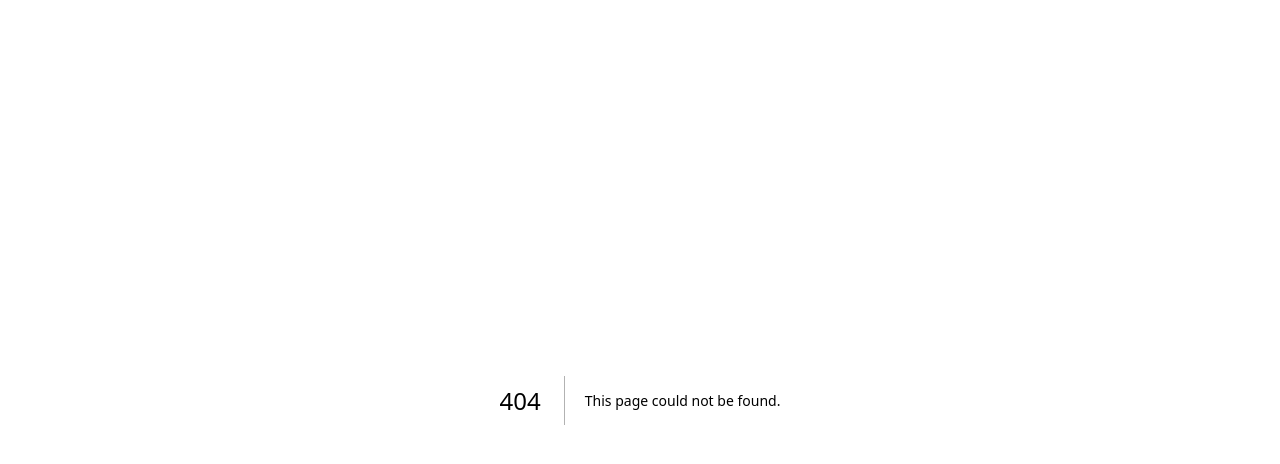
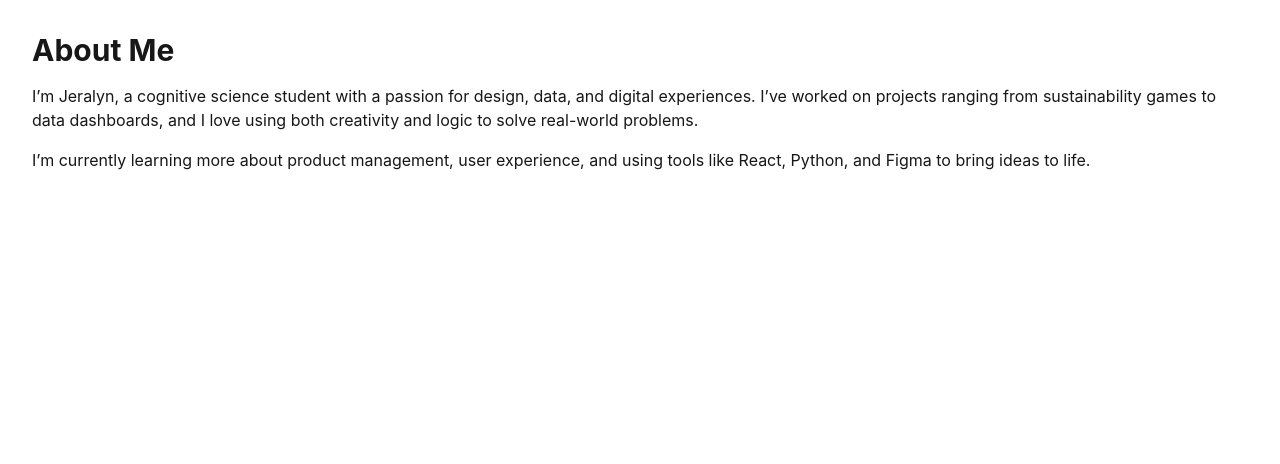
Before and after one commit to jlynmar/hello-world-app, a Next.js app: page /about in a window 1280 px wide. Before the commit this address had no page. Shown: the top 464 px of the page. Built offline with nearby package versions, Linux system fonts and the light colour scheme.

Commit message:
added about page

```diff
--- /dev/null
+++ b/src/app/about/page.js
@@ -0,0 +1,14 @@
+export default function AboutPage() {
+  return (
+    <main className="p-8">
+      <h1 className="text-3xl font-bold mb-4">About Me</h1>
+      <p>
+        I’m Jeralyn, a cognitive science student with a passion for design, data, and digital experiences.
+        I’ve worked on projects ranging from sustainability games to data dashboards, and I love using both creativity and logic to solve real-world problems.
+      </p>
+      <p className="mt-4">
+        I’m currently learning more about product management, user experience, and using tools like React, Python, and Figma to bring ideas to life.
+      </p>
+    </main>
+  );
+}
--- a/src/app/page.js
+++ b/src/app/page.js
@@ -14,6 +14,7 @@ export default function Home() {
 <main className="min-h-screen bg-gray-50 text-gray-800 px-6 py-12 font-sans">
       <h1 className="text-4xl font-bold mb-4">Hi, I&apos;m Jeralyn 👋</h1>
       <p className="mb-4">Welcome to my portfolio! Check out my work and feel free to reach out.</p>
+      <Link href="/about" className="text-blue-600 underline">About Me</Link>
 
       <Link href="/projects" className="text-blue-600 underline">View My Projects</Link>
 
@@ -36,8 +37,6 @@ export default function Home() {
 
           {/* CARD 1 */}
           <div className="bg-white hover:shadow-xl transition-shadow duration-300 rounded-lg overflow-hidden border border-gray-200">
-
-            <img src="/globe.svg" alt="Globe project" className="w-full h-48 object-contain p-4 bg-gray-100" />
             <div className="p-4">
               <h3 className="text-xl font-semibold mb-2">Sustainable Planet Game</h3>
               <p className="text-gray-600 mb-2">A game built to teach users about drought resilience and resource management.</p>
@@ -48,7 +47,6 @@ export default function Home() {
           {/* CARD 2 */}
           <div className="bg-white hover:shadow-xl transition-shadow duration-300 rounded-lg overflow-hidden border border-gray-200">
 
-            <img src="/file.svg" alt="Dashboard project" className="w-full h-48 object-contain p-4 bg-gray-100" />
             <div className="p-4">
               <h3 className="text-xl font-semibold mb-2">Data Dashboard</h3>
               <p className="text-gray-600 mb-2">Interactive dashboard using Power BI to visualize marketing performance metrics.</p>
@@ -59,7 +57,6 @@ export default function Home() {
           {/* CARD 3 */}
           <div className="bg-white hover:shadow-xl transition-shadow duration-300 rounded-lg overflow-hidden border border-gray-200">
 
-            <img src="/vercel.svg" alt="UX Redesign" className="w-full h-48 object-contain p-4 bg-gray-100" />
             <div className="p-4">
               <h3 className="text-xl font-semibold mb-2">Website UX Redesign</h3>
               <p className="text-gray-600 mb-2">Heuristic evaluation and redesign of a local restaurant’s online ordering flow.</p>
```
